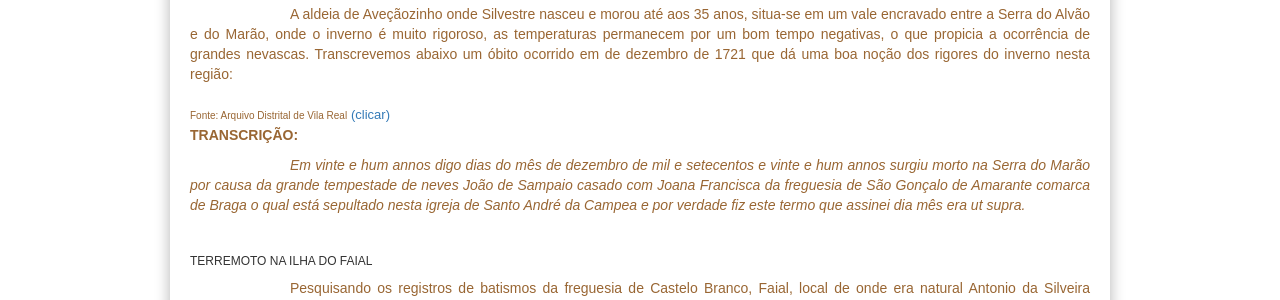
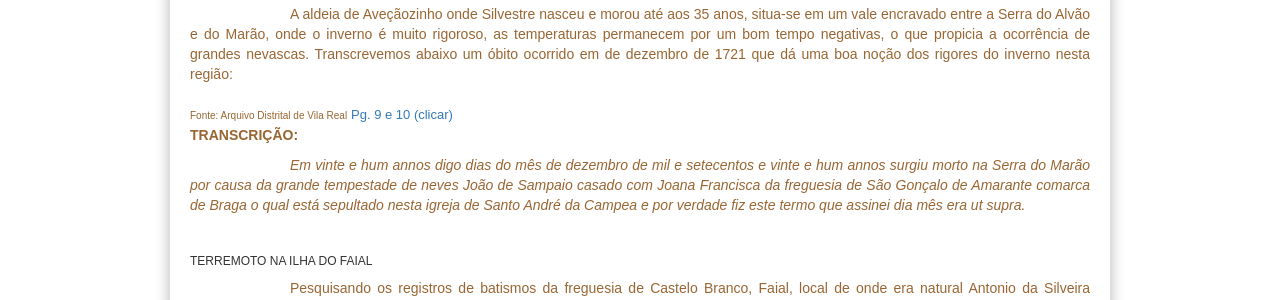
Before and after one commit to claudiovargas1955/claudiovargas1955.github.io, a Jekyll site: the page built from _pages/diversas.html, in a window 1280 px wide. Shown: the part 464-764 px from the top of the page. Built offline with Jekyll 4.4.1, drawn with Linux system fonts in a browser that asks for light colours; some web fonts are replaced.

Commit message:
Update diversas.html

```diff
--- a/_pages/diversas.html
+++ b/_pages/diversas.html
@@ -26,7 +26,7 @@ title:  "DIVERSAS CURIOSIDADES"
    rigores do inverno nesta região:<br/><br/>
    <font size="1px";>Fonte: Arquivo Distrital de Vila Real</font>
    <a href="http://www.advrl.org.pt/documentacao/digi/iViewer2.php?w=PT-ADVRL-PRQ-PVRL06-003-025&imgfile=galleries/PRQ/PT-ADVRL-PRQ-
-   PVRL06-003-025/PRTC0808D_PT-ADVRL-PRQ-PVRL06-003-025_M_00009.jpg" target="_blank";><font size="2px";>(clicar)</a></font><br/>
+   PVRL06-003-025/PRTC0808D_PT-ADVRL-PRQ-PVRL06-003-025_M_00009.jpg" target="_blank";><font size="2px";>Pg. 9 e 10 (clicar)</a></font><br/>
 
    <b>TRANSCRIÇÃO:</b>
    <p style="text-indent:100px";/><i>Em vinte e hum annos digo dias do mês de dezembro de mil e setecentos e vinte e hum annos surgiu morto
```
